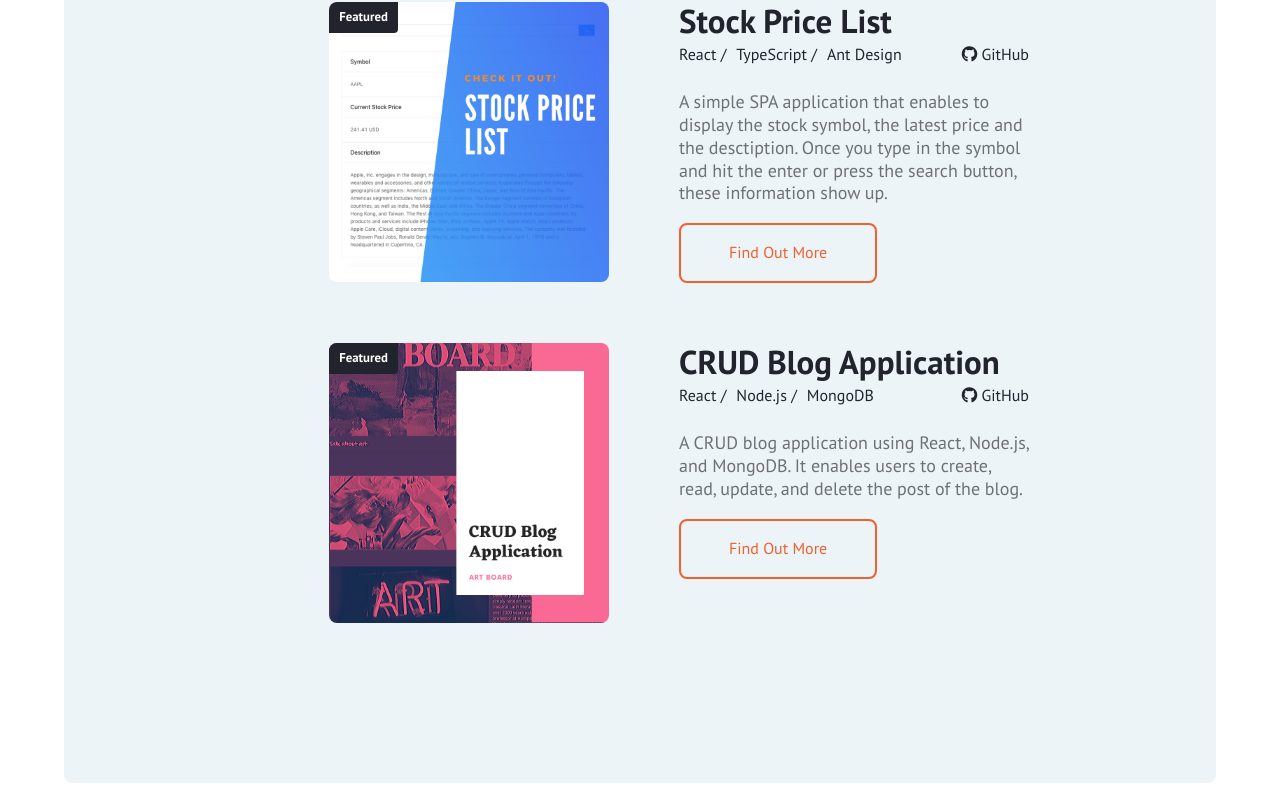
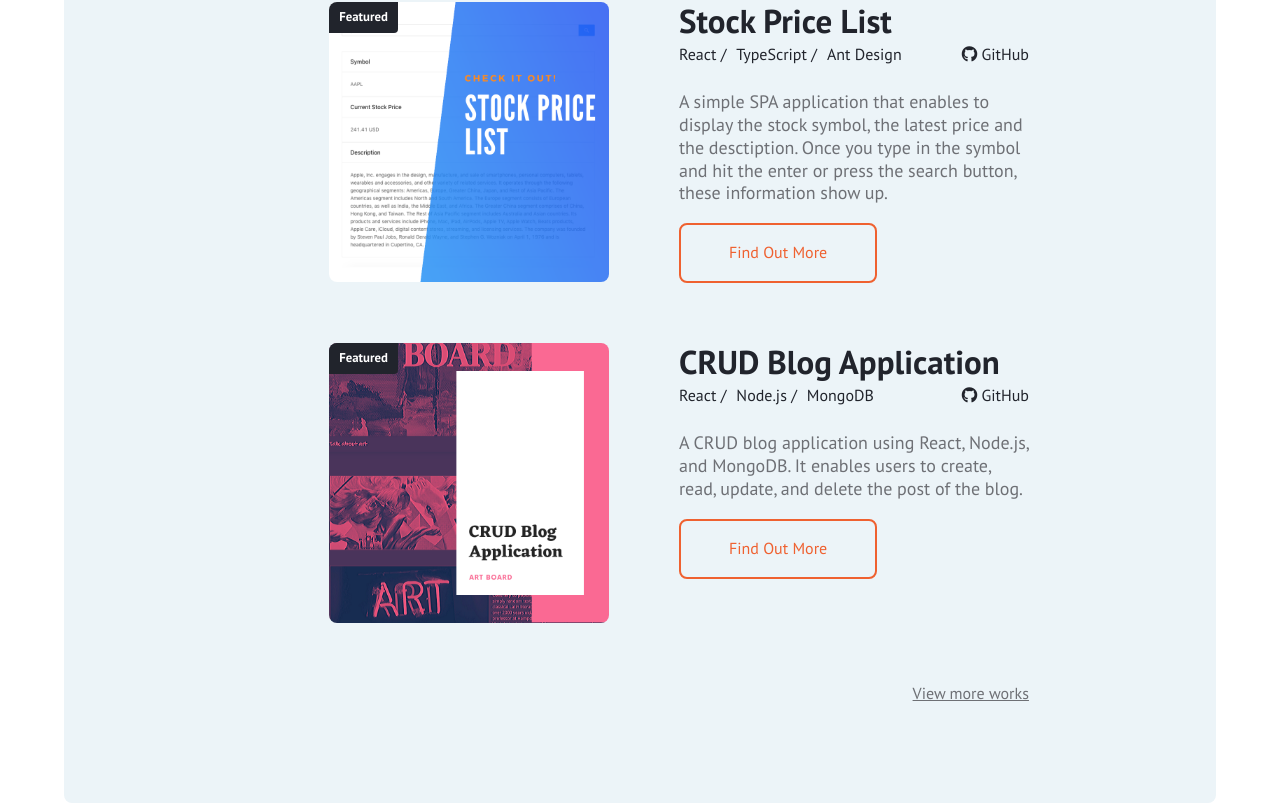
Before and after one commit to marieooq/react_portfolio, a React (Create React App) app: page / in a window 1280 px wide. Shown: the part 2337-3140 px from the top of the page. Built offline with nearby package versions, Linux system fonts and the light colour scheme; a web font is replaced by a local one.

Commit message:
add view more works link to the home page

```diff
--- a/src/components/ContentsContainer.css
+++ b/src/components/ContentsContainer.css
@@ -9,6 +9,18 @@
 .contents-inner {
   width: 90%;
   margin: auto;
+}
+
+.view_more {
+  text-align: right;
+}
+
+.view_more a {
+  color: var(--subFontColor);
+}
+
+.view_more a:hover {
+  color: var(--accentColor);
 }
 
 @media screen and (min-width: 480px) {
--- a/src/components/ContentsContainer.jsx
+++ b/src/components/ContentsContainer.jsx
@@ -1,19 +1,25 @@
 import React from 'react';
 import Content from './Content';
+import { Link, useLocation } from 'react-router-dom';
 import './ContentsContainer.css';
 
-const ContentsContainer = props => {
+const ContentsContainer = (props) => {
+  let location = useLocation();
   const contentLists = props.obj.map((obj, index) => {
-    return (
-      <Content
-        contentObj = {obj}
-        key = {index}
-      />
-    );
+    return <Content contentObj={obj} key={index} />;
   });
   return (
     <div className="contents_wrapper">
-      <div className="contents-inner">{contentLists}</div>
+      <div className="contents-inner">
+        {contentLists}
+        {location.pathname === '/' ? (
+          <div className="view_more">
+            <Link to="/works">View more works</Link>
+          </div>
+        ) : (
+          <></>
+        )}
+      </div>
     </div>
   );
 };
```
